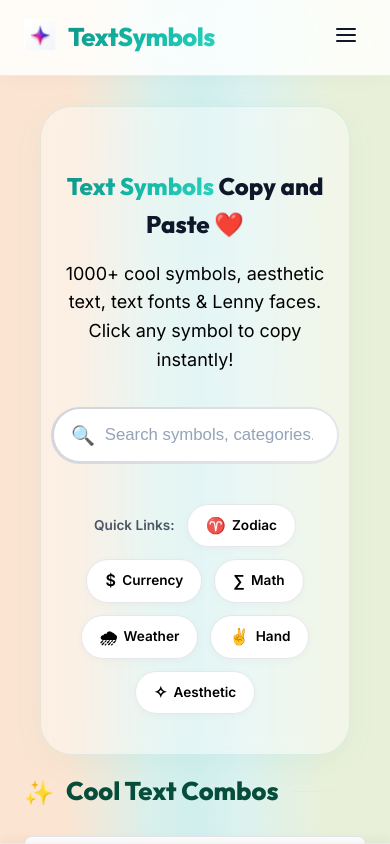
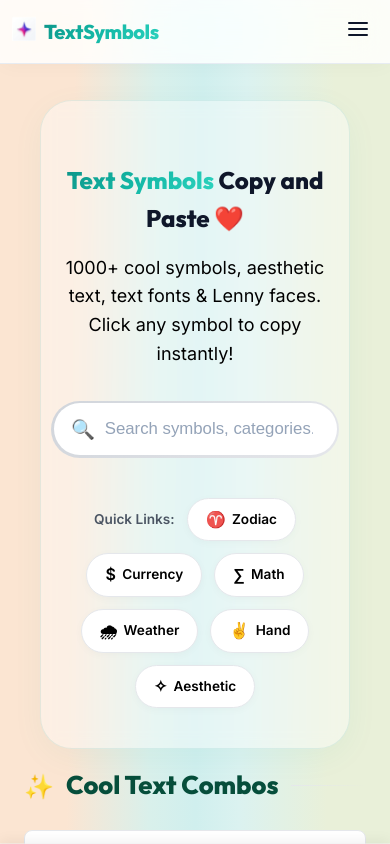
Before and after one commit to ShahidDeveloper1/website1, a website: page index.html in a window 390 px wide. Shown: the top 844 px of the page. Drawn offline with Linux system fonts and the light colour scheme.

Commit message:
Reinforce responsiveness of header on Samsung, Google Pixel, Honor, and all other mobile/tablet devices by applying compact logo & padding scale downs

```diff
--- a/style.css
+++ b/style.css
@@ -256,7 +256,7 @@ button { cursor: pointer; border: none; background: none; font-family: inherit;
   font-size: 1.125rem; min-width: 1.5rem; width: auto; text-align: center; flex-shrink: 0; white-space: nowrap;
 }
 .page-wrapper {
-  display: flex; margin-top: 70px; min-height: calc(100vh - 70px);
+  display: flex; margin-top: 76px; min-height: calc(100vh - 76px);
 }
 .main-content {
   flex: 1; padding: 2rem; margin-left: 280px; max-width: calc(100% - 280px);
@@ -590,6 +590,10 @@ button { cursor: pointer; border: none; background: none; font-family: inherit;
   }
 }
 @media (max-width: 768px) {
+  .header { padding: 0 1rem !important; height: 64px !important; }
+  .logo { font-size: 1.4rem !important; }
+  .logo-img { width: 28px !important; height: 28px !important; }
+  .page-wrapper { margin-top: 64px !important; min-height: calc(100vh - 64px) !important; }
   .symbol-grid { grid-template-columns: repeat(auto-fill, minmax(70px, 1fr)) !important; gap: 0.625rem !important; }
   .combo-grid { grid-template-columns: 1fr !important; }
   .category-grid { grid-template-columns: repeat(auto-fill, minmax(140px, 1fr)) !important; }
@@ -600,6 +604,9 @@ button { cursor: pointer; border: none; background: none; font-family: inherit;
   .hero { padding: 2.5rem 0.625rem !important; }
 }
 @media (max-width: 480px) {
+  .header { padding: 0 0.75rem !important; }
+  .logo { font-size: 1.25rem !important; gap: 0.5rem !important; }
+  .logo-img { width: 24px !important; height: 24px !important; }
   .hero-title { font-size: 1.5rem !important; }
   .category-grid { grid-template-columns: repeat(2, 1fr) !important; }
 }
```
